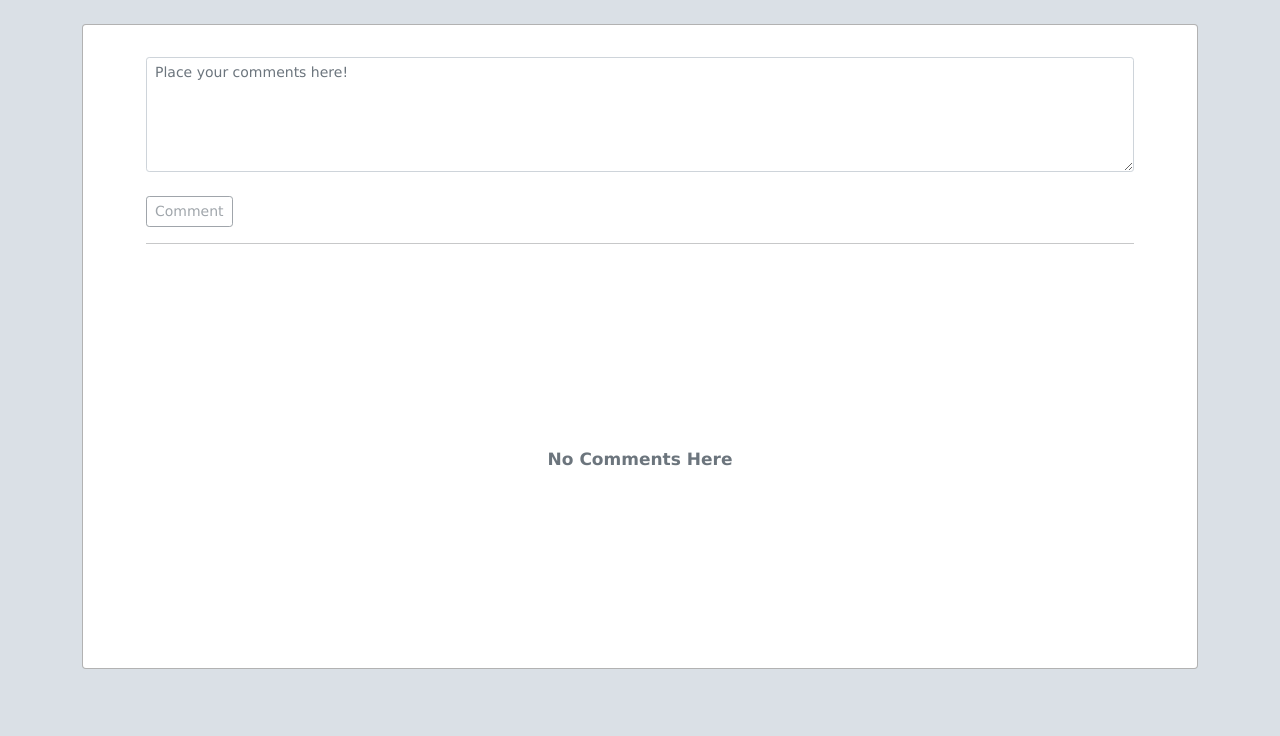
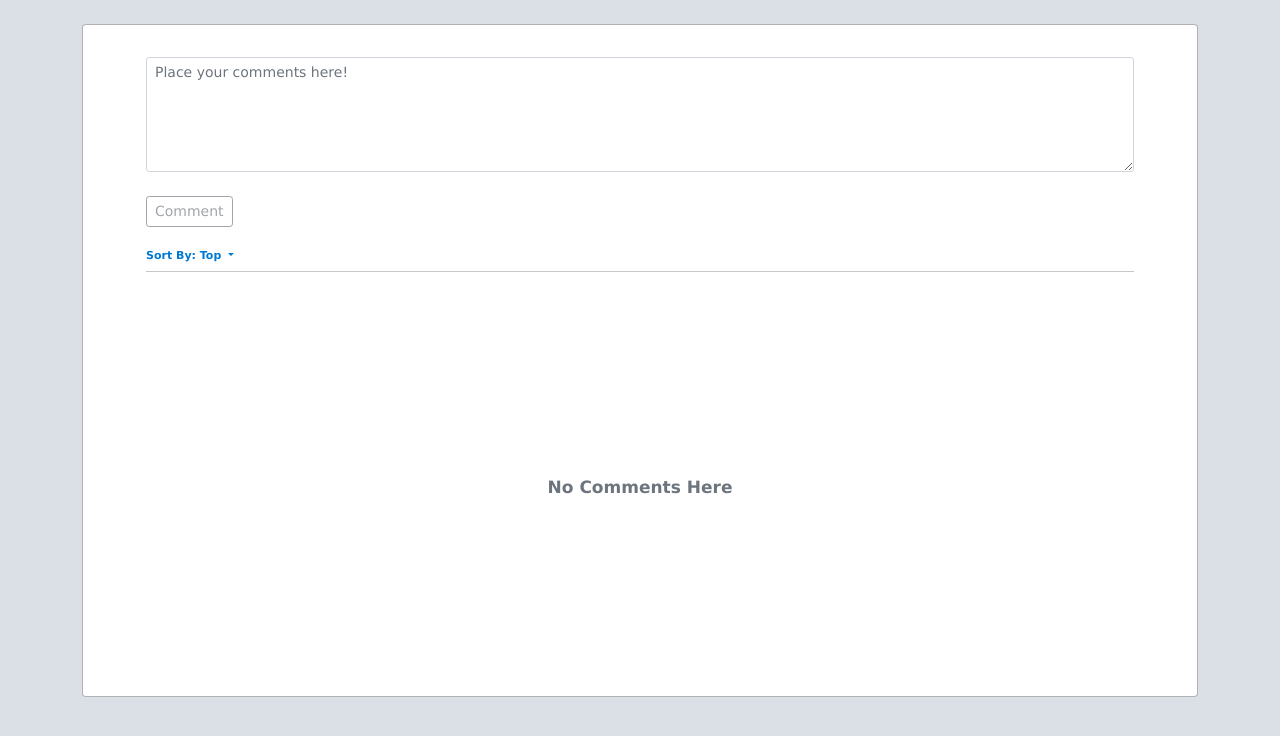
Before and after one commit to random56428/forum, a Flask app: template templates/post.html in a window 1280 px wide. Shown: the part 51-787 px from the top of the page. Run offline with Flask 2, Linux system fonts and the light colour scheme; the template is opened without the code that fills it, so the values that code supplies are empty; some libraries are stand-ins or nearby versions.

Commit message:
added post/comment sorting and styles

```diff
--- a/app.py
+++ b/app.py
@@ -54,14 +54,24 @@ def inject_user():
     return dict()
 
 @app.route("/")
+@app.route("/<sort>")
 @login_required
-def index():
-    posts = db.execute("SELECT posts.post_id, content, votes, title, username, date, active, vote FROM posts JOIN users ON users.id = posts.user_id LEFT JOIN post_votes ON post_votes.post_id=posts.post_id AND post_votes.user_id=? ORDER BY posts.date DESC", session["user_id"])
+def index(sort="new"):
+
+    # Check if sort does not exist
+    if sort not in ["new", "top"]:
+        flash("Invalid path.", "danger")
+        return redirect("/")
+
+    if sort == "new":
+        posts = db.execute("SELECT posts.post_id, content, votes, title, username, date, active, vote FROM posts JOIN users ON users.id = posts.user_id LEFT JOIN post_votes ON post_votes.post_id=posts.post_id AND post_votes.user_id=? ORDER BY posts.date DESC", session["user_id"])
+    else:
+        posts = db.execute("SELECT posts.post_id, content, votes, title, username, date, active, vote FROM posts JOIN users ON users.id = posts.user_id LEFT JOIN post_votes ON post_votes.post_id=posts.post_id AND post_votes.user_id=? ORDER BY posts.votes DESC", session["user_id"])
 
     # Convert datetime string back to datetime obj
     parseAllToDatetimeObj(posts)
 
-    return render_template("index.html", posts=posts)
+    return render_template("index.html", posts=posts, sort=sort)
 
 @app.route("/login", methods = ["GET", "POST"])
 def login():
@@ -209,8 +219,14 @@ def newpost():
 
 @app.route("/post/<id>")
 @app.route("/post/<id>/<scroll>")
+@app.route("/post/<id>/<sort>")
 @login_required
-def post(id, scroll = None):
+def post(id, scroll = None, sort = "new"):
+    # Check if sort does not exist
+    if sort not in ["new", "top"]:
+        flash("Invalid path.", "danger")
+        return redirect("/")
+
     # Check if scroll comment exists
     if scroll and len(db.execute("SELECT comment_id FROM comments WHERE comment_id=?", scroll)) == 0:
         flash("Comment does not exist.", "danger")
@@ -229,15 +245,18 @@ def post(id, scroll = None):
         return redirect("/")
 
     parseAllToDatetimeObj(posts)
-    comments = db.execute("SELECT comments.*, users.username, users.active, users.pic, vote FROM comments JOIN users ON users.id = comments.refuser_id LEFT JOIN comment_votes ON comment_votes.comment_id=comments.comment_id AND comment_votes.user_id=? WHERE refpost_id = ? ORDER BY comments.date DESC", session["user_id"], id)
+    if sort == "new":
+        comments = db.execute("SELECT comments.*, users.username, users.active, users.pic, vote FROM comments JOIN users ON users.id = comments.refuser_id LEFT JOIN comment_votes ON comment_votes.comment_id=comments.comment_id AND comment_votes.user_id=? WHERE refpost_id = ? ORDER BY comments.date DESC", session["user_id"], id)
+    else:
+        comments = db.execute("SELECT comments.*, users.username, users.active, users.pic, vote FROM comments JOIN users ON users.id = comments.refuser_id LEFT JOIN comment_votes ON comment_votes.comment_id=comments.comment_id AND comment_votes.user_id=? WHERE refpost_id = ? ORDER BY comments.votes DESC", session["user_id"], id)
     parseAllToDatetimeObj(comments)
 
     # https://stackoverflow.com/questions/31863582/automatically-scroll-to-a-div-when-flask-returns-rendered-template
     # If scroll endpoint is defined, scroll to comment
     if scroll:
-        return render_template("post.html", posts=posts, comments=comments, scroll=("#comment-" + scroll))
+        return render_template("post.html", posts=posts, comments=comments, scroll=("#comment-" + scroll), sort=sort, curr_post_id=id)
 
-    return render_template("post.html", posts=posts, comments=comments)
+    return render_template("post.html", posts=posts, comments=comments, sort=sort, curr_post_id=id)
 
 @app.route("/newcomment", methods=["POST"])
 @login_required
@@ -440,7 +459,7 @@ def upvote():
     info = request.json
 
     # Check if request is modified
-    if len(info) != 2 or (info["type"].lower() not in ["post", "comment"]) or not any(c.isdigit() for c in info["id"]):
+    if len(info) != 2 or (info["type"] not in ["post", "comment"]) or not any(c.isdigit() for c in info["id"]):
         return jsonify(dict(status = "error"))
     # Continue checking
     if "-" not in info["id"] or len(info["id"].split("-")) != 2 or not any(c.isdigit() for c in info["id"].rsplit("-")[1]):
@@ -476,7 +495,7 @@ def downvote():
     info = request.json
 
     # Check if request is modified
-    if len(info) != 2 or (info["type"].lower() not in ["post", "comment"]) or not any(c.isdigit() for c in info["id"]):
+    if len(info) != 2 or (info["type"] not in ["post", "comment"]) or not any(c.isdigit() for c in info["id"]):
         return jsonify(dict(status = "error"))
     # Continue checking
     if "-" not in info["id"] or len(info["id"].split("-")) != 2 or not any(c.isdigit() for c in info["id"].rsplit("-")[1]):
--- a/static/css/post.css
+++ b/static/css/post.css
@@ -60,3 +60,26 @@
 .black-text:hover {
     color: black;
 }
+
+.sort-headings {
+    font-size: 10px;
+    margin-bottom: -15px;
+    margin-left: -9px;
+}
+
+.dropdown-text, .dropdown-text:hover:focus:active {
+    font-size: 11px;
+    color: rgb(0, 121, 211) !important;
+}
+
+.active-item {
+    color: rgb(0, 121, 211) !important;
+}
+
+.dropdown-option {
+    font-size: 14px;
+}
+
+.dropdown-option:active {
+    background-color: rgb(233, 236, 239) !important;
+}
--- a/static/js/newpost.js
+++ b/static/js/newpost.js
@@ -4,4 +4,5 @@ $(document).ready(function () {
     $("#titleform").on("keyup keydown", function () {
         counter.text($(this).val().length);
     });
+
 })
--- a/templates/js_dynamic/post.js
+++ b/templates/js_dynamic/post.js
@@ -34,13 +34,11 @@ $(document).ready(function () {
         }
     })
 
-    // TODO: REFACTOR - SAME SCRIPT AS INDEX
     $(".upvotepost").on("click", function (event) {
         var id = $(event.currentTarget).prop("id");
         upvote(id, "post");
     })
 
-    // TODO: REFACTOR - SAME SCRIPT AS INDEX
     $(".downvotepost").on("click", function (event) {
         var id = $(event.currentTarget).prop("id");
         downvote(id, "post");
@@ -57,7 +55,6 @@ $(document).ready(function () {
     })
 })
 
-// TODO: REFACTOR - SAME SCRIPT AS INDEX
 function upvote(id, type) {
     $.ajax({
         type: "POST",
@@ -90,7 +87,6 @@ function upvote(id, type) {
     })
 }
 
-// TODO: REFACTOR - SAME SCRIPT AS INDEX
 function downvote(id, type) {
     $.ajax({
         type: "POST",
@@ -155,7 +151,6 @@ function downvoteComment(id, data) {
     $("#commenticon-" + id).text(data["votes"]);
 }
 
-// TODO: REFACTOR - SAME SCRIPT AS INDEX
 function renderNovotesComment(id, data) {
     $("#commentdownvote-".concat(id).concat(" ,", "#commenticon-" + id)).removeClass("downvote-color");
     $("#commentupvote-".concat(id).concat(" ,", "#commenticon-" + id)).removeClass("upvote-color");
--- a/templates/js_dynamic/settings.js
+++ b/templates/js_dynamic/settings.js
@@ -136,7 +136,6 @@ function resetPassForm() {
     showConfirmPass();
 }
 
-// TODO: Refactor these "show" functions - duplication - parameterize
 function showOldPass() {
     var passwordInputs = document.querySelector("#oldpass");
     var element = document.querySelector("#oldpassicon");
--- a/templates/layout.html
+++ b/templates/layout.html
@@ -44,7 +44,7 @@
                 </div>
                 {% else %}
                 <div class="navbar-nav dropdown">
-                    <a class="nav-link dropdown-toggle" id="navbarDropdown" role="button" data-bs-toggle="dropdown"
+                    <a class="dropdown-profile nav-link dropdown-toggle" id="navbarDropdown" role="button" data-bs-toggle="dropdown"
                         aria-expanded="false">
                         <img id="static-pic" src="{{ pic }}" class="img-fluid rounded-circle" style="width: 25px;">
                         <span style="font-size: 13px;">{{ username }}</span>
--- a/templates/post.html
+++ b/templates/post.html
@@ -102,12 +102,36 @@
             <div class="col-md-1"></div>
         </div>
         <div class="col">
-            <textarea id="commentarea" class="form-control form-control-sm my-4" rows="5"
+            <textarea id="commentarea" class="form-control form-control-sm my-2 my-md-4" rows="5"
                 placeholder="Place your comments here!" name="PLACEHOLDER"></textarea>
             <button id="commentbtn" class="btn btn-outline-secondary btn-sm" disabled>
                 <span class="spinner-border spinner-border-sm visually-hidden" role="status" aria-hidden="true"></span>
                 <span class="btn-text">Comment</span>
             </button>
+        </div>
+        <div class="maxwidth-md">
+            <div class="col-md-1"></div>
+        </div>
+    </div>
+    <div class="row pt-3">
+        <div class="maxwidth-md">
+            <div class="col-md-1"></div>
+        </div>
+        <div class="col">
+            <div class="sort-headings dropdown">
+                <a class="dropdown-text btn btn-sm dropdown-toggle fw-bold" type="button" data-bs-toggle="dropdown" aria-expanded="false">
+                    Sort By: {% if sort == "new" %}New{% else %}Top{% endif %}
+                </a>
+                <ul class="shadow-sm dropdown-menu">
+                    {% if sort == "new" %}
+                    <li><a class="dropdown-option dropdown-item active-item" href="#">New</a></li>
+                    <li><a class="dropdown-option dropdown-item text-muted" href="{{url_for('post', id=curr_post_id, sort='top')}}">Top</a></li>
+                    {% else %}
+                    <li><a class="dropdown-option dropdown-item text-muted" href="{{url_for('post', id=curr_post_id, sort='new')}}">New</a></li>
+                    <li><a class="dropdown-option dropdown-item active-item" href="#">Top</a></li>
+                    {% endif %}
+                </ul>
+            </div>
             <hr>
         </div>
         <div class="maxwidth-md">
--- a/templates/profile.html
+++ b/templates/profile.html
@@ -18,7 +18,7 @@
 
 {% block main %}
 
-<div class="profile-container bg-white p-5 rounded">
+<div class="bg-white p-5 rounded border">
     <div class="d-flex justify-content-center">
         <img src="{{picture}}" id="profilepic" class="img-thumbnail rounded-circle"
             style="width: 120px; height: 120px; object-fit: cover;">
```
Also changed, not shown: static/css/index.css (+14 -1 lines), static/css/profile.css (+0 -8 lines), templates/index.html (+10 -0 lines), README.md (added), forum.db, static/css/layout.css (line endings or trailing spaces).
